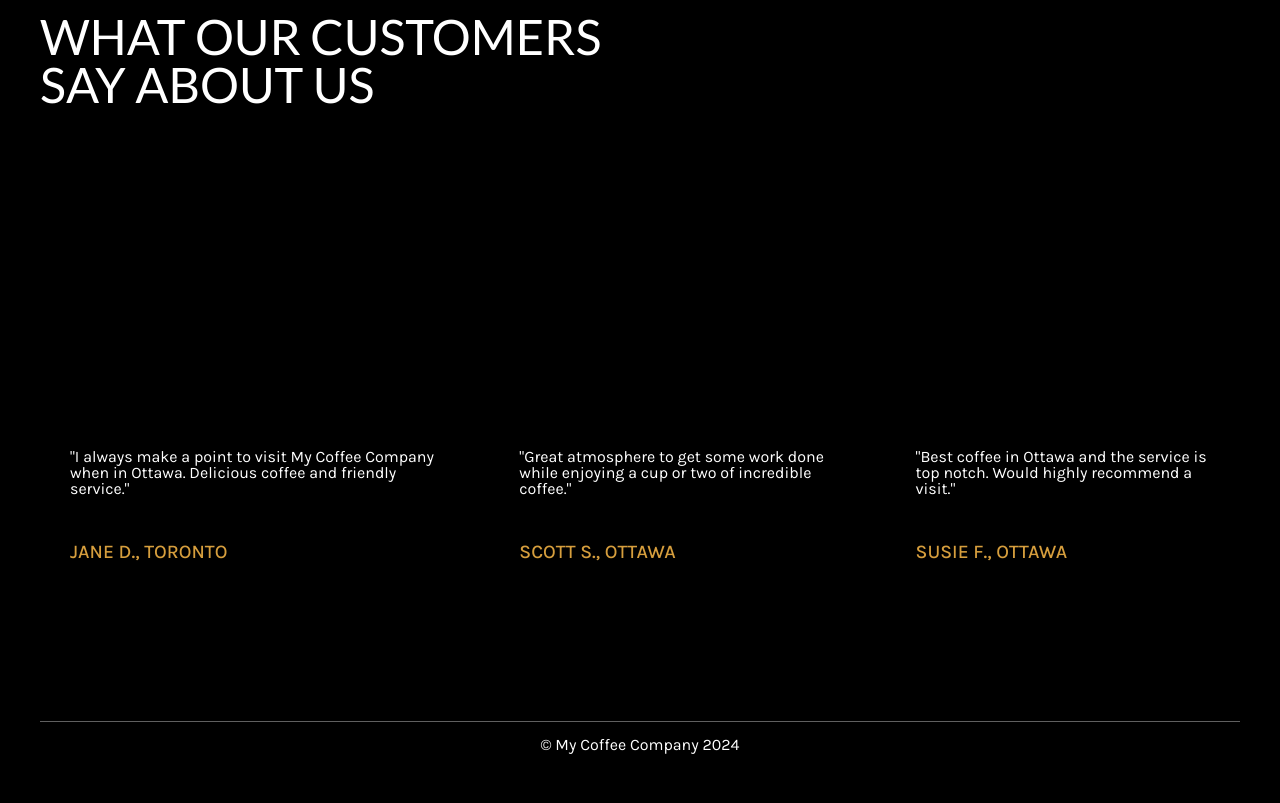
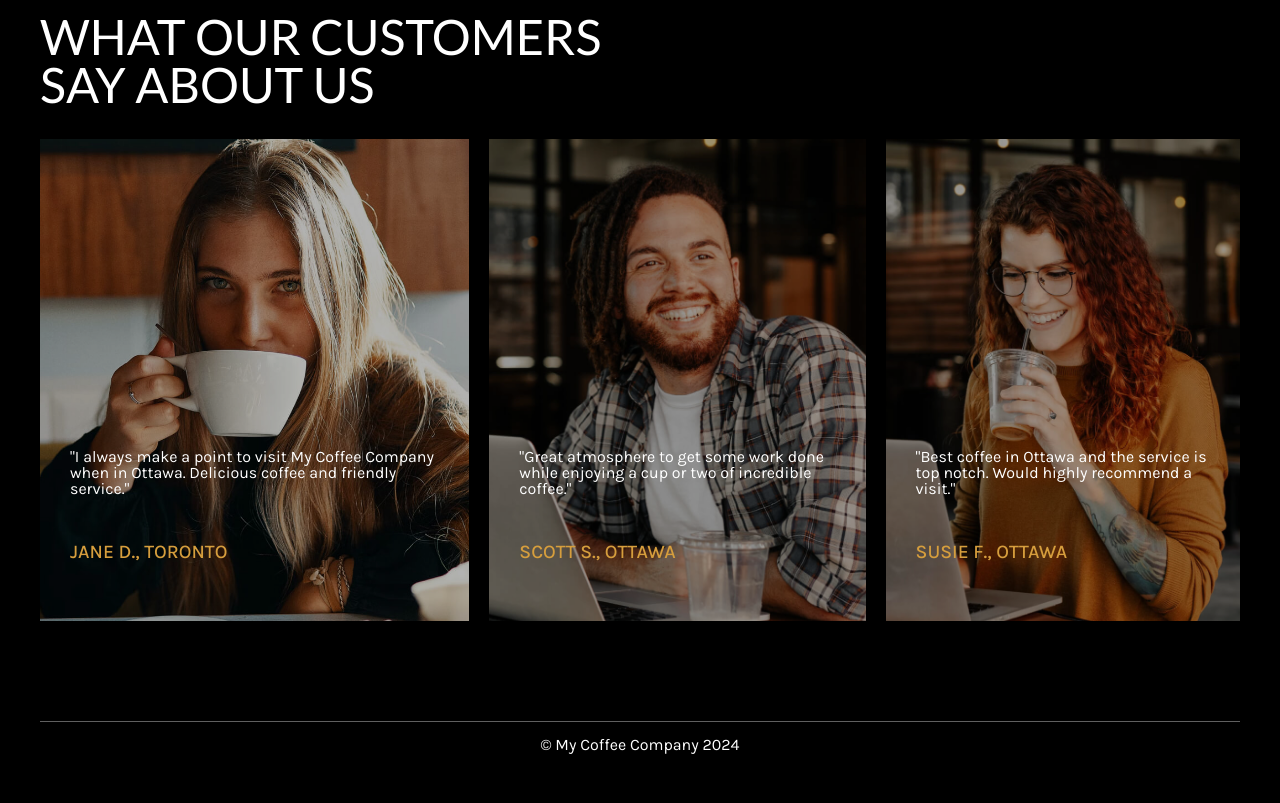
Before and after one commit to yosh0008/mtm6201-midterm, a plain HTML site: page index.html in a window 1280 px wide. Shown: the part 4063-4866 px from the top of the page. Drawn offline with Linux system fonts and the light colour scheme.

Commit message:
extra changes made due to background img not working

```diff
--- a/css/main.css
+++ b/css/main.css
@@ -337,7 +337,7 @@ nav ul li a:hover {
 }
 
 .testimonial-1 {
-    background-image: url(images/testimonial-1.jpeg);
+    background-image: url(../images/testimonial-1.jpeg);
     background-position: center center;
     background-size: cover;
     background-repeat: no-repeat;
@@ -351,7 +351,7 @@ nav ul li a:hover {
 }
 
 .testimonial-2 {
-    background-image: url(images/testimonial-2.jpeg);
+    background-image: url(../images/testimonial-2.jpeg);
     background-position: top center;
     background-size: cover;
     background-repeat: no-repeat;
@@ -365,7 +365,7 @@ nav ul li a:hover {
 }
 
 .testimonial-3 {
-    background-image: url(images/testimonial-3.jpeg);
+    background-image: url(../images/testimonial-3.jpeg);
     background-position: top center;
     background-size: cover;
     background-repeat: no-repeat;
```
